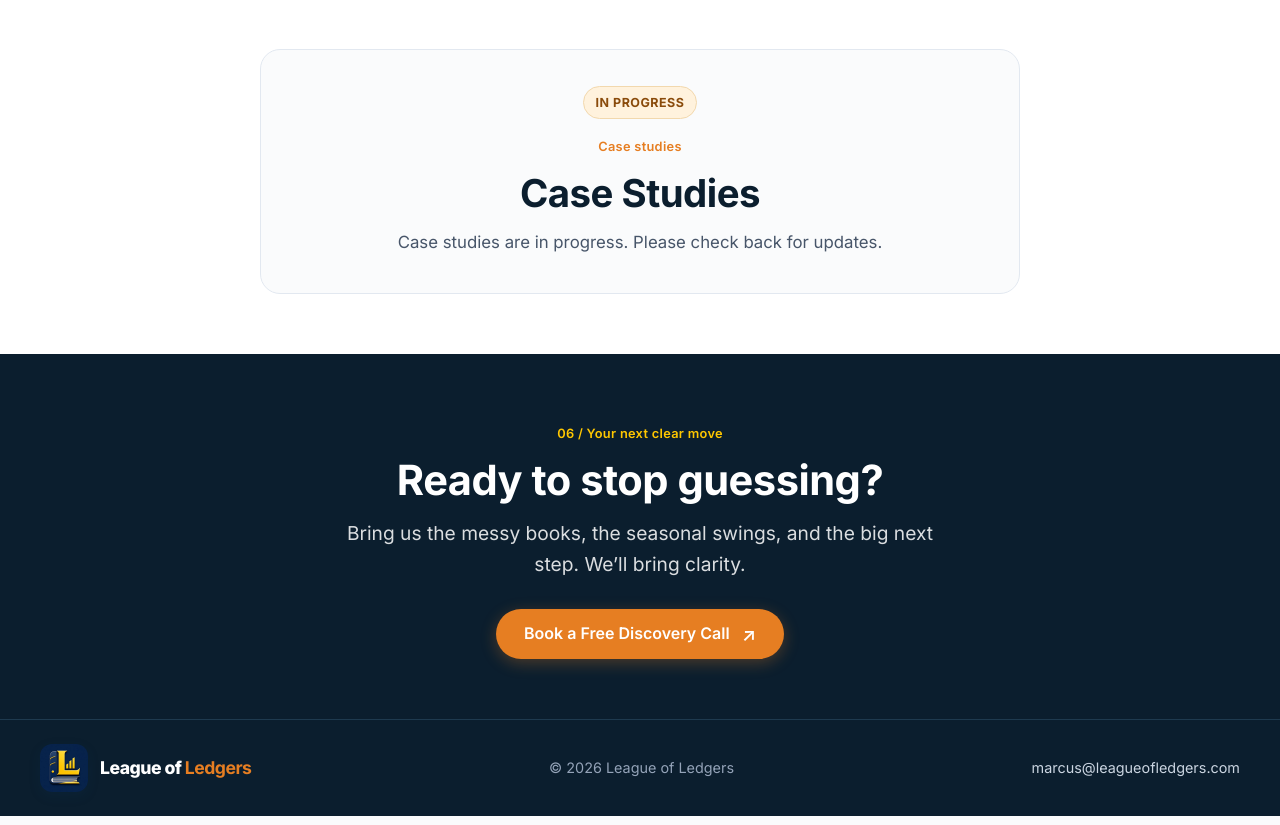
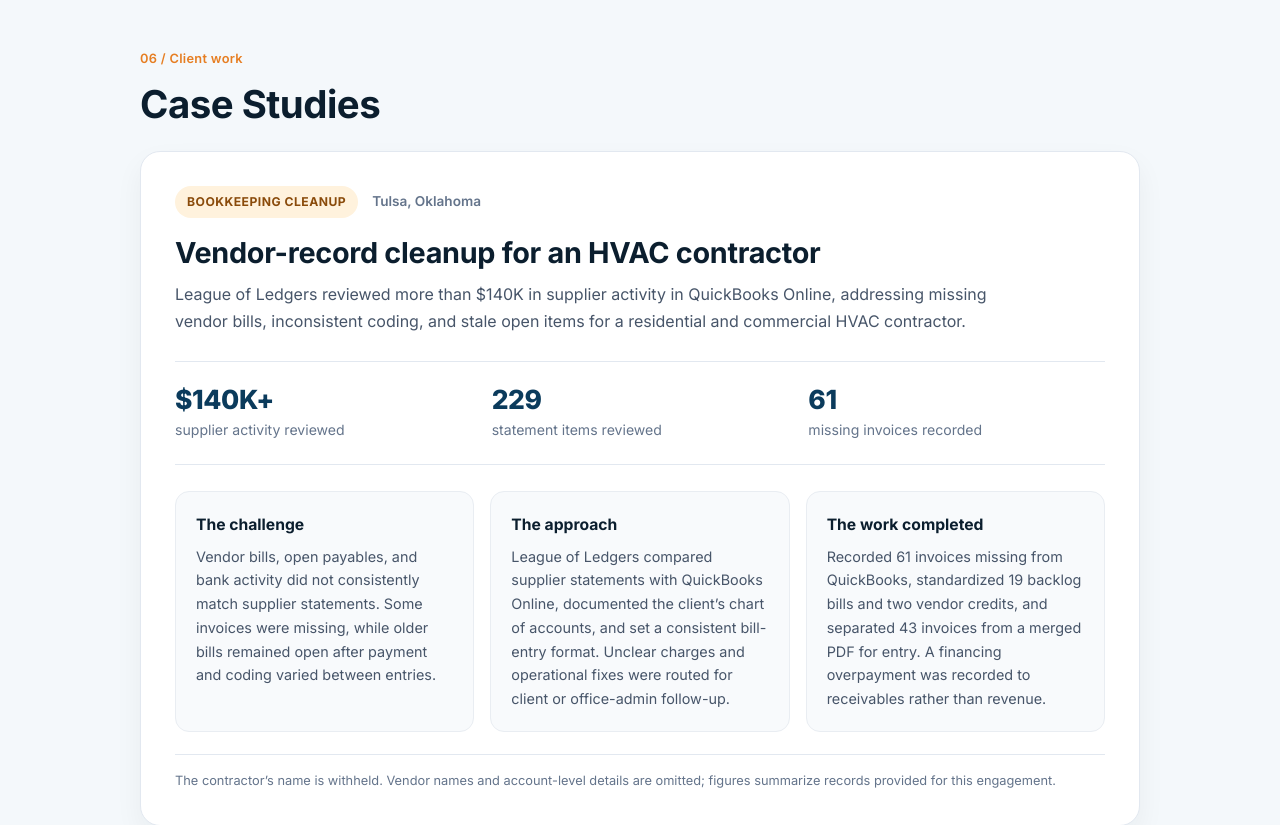
Before and after one commit to leagueofledgers/league-of-ledgers-site, a Next.js app: page / in a window 1280 px wide. Shown: the part 5600-6425 px from the top of the page. Built offline with nearby package versions, Linux system fonts and the light colour scheme.

Commit message:
Add Tulsa HVAC cleanup case study

```diff
--- a/app/globals.css
+++ b/app/globals.css
@@ -1063,32 +1063,12 @@ h2 em {
 }
 
 .case-studies {
-  background: #fff;
-}
-
-.case-studies-panel {
-  background: var(--paper);
-  border: 1px solid var(--line);
-  border-radius: 20px;
+  background: var(--mist);
+}
+
+.case-studies-content {
   margin: 0 auto;
-  max-width: 760px;
-  padding: 36px 28px;
-  position: relative;
-  text-align: center;
-}
-
-.case-studies-status {
-  background: #fff2dd;
-  border: 1px solid #f2d8ad;
-  border-radius: 40px;
-  color: #8a4b0b;
-  display: inline-block;
-  font-size: 0.78rem;
-  font-weight: 700;
-  letter-spacing: 0.04em;
-  margin-bottom: 18px;
-  padding: 6px 12px;
-  text-transform: uppercase;
+  max-width: 1000px;
 }
 
 .case-studies h2 {
@@ -1097,14 +1077,148 @@ h2 em {
   font-weight: 700;
   letter-spacing: -0.5px;
   line-height: 1.2;
-  margin: 0 0 12px;
-}
-
-.case-studies p {
+  margin: 0 0 24px;
+}
+
+.case-study-card {
+  background: #fff;
+  border: 1px solid var(--line);
+  border-radius: 20px;
+  box-shadow: 0 12px 28px rgb(11 30 46 / 5%);
+  padding: 34px;
+}
+
+.case-study-meta {
+  align-items: center;
+  color: var(--muted);
+  display: flex;
+  flex-wrap: wrap;
+  font-size: 0.85rem;
+  font-weight: 600;
+  gap: 10px 14px;
+  margin-bottom: 16px;
+}
+
+.case-study-type {
+  background: #fff2dd;
+  border-radius: 40px;
+  color: #8a4b0b;
+  display: inline-flex;
+  font-size: 0.76rem;
+  font-weight: 700;
+  letter-spacing: 0.04em;
+  padding: 6px 12px;
+  text-transform: uppercase;
+}
+
+.case-study-card h3 {
+  color: var(--deep-navy);
+  font-size: clamp(1.35rem, 2.5vw, 1.8rem);
+  font-weight: 700;
+  letter-spacing: -0.3px;
+  line-height: 1.3;
+  margin: 0 0 10px;
+}
+
+.case-study-lede {
   color: #475569;
-  font-size: 1.05rem;
+  font-size: 1rem;
   line-height: 1.7;
   margin: 0;
+  max-width: 850px;
+}
+
+.case-study-stats {
+  border-bottom: 1px solid var(--line);
+  border-top: 1px solid var(--line);
+  display: grid;
+  gap: 20px;
+  grid-template-columns: repeat(3, minmax(0, 1fr));
+  margin: 26px 0;
+  padding: 22px 0;
+}
+
+.case-study-stats div {
+  display: flex;
+  flex-direction: column;
+  gap: 3px;
+}
+
+.case-study-stats strong {
+  color: var(--navy);
+  font-size: 1.65rem;
+  font-weight: 800;
+  letter-spacing: -0.4px;
+  line-height: 1.2;
+}
+
+.case-study-stats span {
+  color: var(--muted);
+  font-size: 0.88rem;
+}
+
+.case-study-details {
+  display: grid;
+  gap: 16px;
+  grid-template-columns: repeat(3, minmax(0, 1fr));
+}
+
+.case-study-details > div {
+  background: #f8fafc;
+  border: 1px solid #e9edf2;
+  border-radius: 14px;
+  padding: 20px;
+}
+
+.case-study-details h4 {
+  color: var(--deep-navy);
+  font-size: 0.98rem;
+  font-weight: 700;
+  margin: 0 0 8px;
+}
+
+.case-study-details p {
+  color: #475569;
+  font-size: 0.9rem;
+  line-height: 1.65;
+  margin: 0;
+}
+
+.case-study-note {
+  border-top: 1px solid var(--line);
+  color: var(--muted);
+  font-size: 0.8rem;
+  line-height: 1.6;
+  margin: 22px 0 0;
+  padding-top: 16px;
+}
+
+@media (max-width: 992px) {
+  .case-study-details {
+    grid-template-columns: repeat(2, minmax(0, 1fr));
+  }
+}
+
+@media (max-width: 640px) {
+  .case-study-card {
+    padding: 24px 20px;
+  }
+
+  .case-study-stats {
+    gap: 12px;
+  }
+
+  .case-study-stats strong {
+    font-size: 1.4rem;
+  }
+
+  .case-study-stats span {
+    font-size: 0.78rem;
+  }
+
+  .case-study-details {
+    grid-template-columns: 1fr;
+  }
 }
 
 .cta-section {
--- a/components/landing-page.tsx
+++ b/components/landing-page.tsx
@@ -230,9 +230,30 @@ export default function LandingPage() {
 
       <section className="software section-pad"><div className="section-kicker">05 / Fits your stack</div><h2>Already fluent in <em>your tools.</em></h2><p>Keep the systems you rely on. We make the numbers inside them work harder. Active connections and export-based reconciliation depend on your current setup and agreed scope.</p><div className="software-list">{software.map((item) => <span key={item}><Mark type="grid" /> {item}</span>)}</div></section>
 
-      <section className="case-studies section-pad" id="case-studies" aria-labelledby="case-studies-title"><div className="case-studies-panel"><span className="case-studies-status">In progress</span><div className="section-kicker">Case studies</div><h2 id="case-studies-title">Case Studies</h2><p>Case studies are in progress. Please check back for updates.</p></div></section>
+      <section className="case-studies section-pad" id="case-studies" aria-labelledby="case-studies-title">
+        <div className="case-studies-content">
+          <div className="section-kicker">06 / Client work</div>
+          <h2 id="case-studies-title">Case Studies</h2>
+          <article className="case-study-card">
+            <div className="case-study-meta"><span className="case-study-type">Bookkeeping cleanup</span><span>Tulsa, Oklahoma</span></div>
+            <h3>Vendor-record cleanup for an HVAC contractor</h3>
+            <p className="case-study-lede">League of Ledgers reviewed more than $140K in supplier activity in QuickBooks Online, addressing missing vendor bills, inconsistent coding, and stale open items for a residential and commercial HVAC contractor.</p>
+            <div className="case-study-stats" aria-label="Case study highlights">
+              <div><strong>$140K+</strong><span>supplier activity reviewed</span></div>
+              <div><strong>229</strong><span>statement items reviewed</span></div>
+              <div><strong>61</strong><span>missing invoices recorded</span></div>
+            </div>
+            <div className="case-study-details">
+              <div><h4>The challenge</h4><p>Vendor bills, open payables, and bank activity did not consistently match supplier statements. Some invoices were missing, while older bills remained open after payment and coding varied between entries.</p></div>
+              <div><h4>The approach</h4><p>League of Ledgers compared supplier statements with QuickBooks Online, documented the client’s chart of accounts, and set a consistent bill-entry format. Unclear charges and operational fixes were routed for client or office-admin follow-up.</p></div>
+              <div><h4>The work completed</h4><p>Recorded 61 invoices missing from QuickBooks, standardized 19 backlog bills and two vendor credits, and separated 43 invoices from a merged PDF for entry. A financing overpayment was recorded to receivables rather than revenue.</p></div>
+            </div>
+            <p className="case-study-note">The contractor’s name is withheld. Vendor names and account-level details are omitted; figures summarize records provided for this engagement.</p>
+          </article>
+        </div>
+      </section>
 
-      <section className="cta-section section-pad"><div className="cta-inner"><div className="section-kicker">06 / Your next clear move</div><h2>Ready to stop guessing?</h2><p>Bring us the messy books, the seasonal swings, and the big next step. We’ll bring clarity.</p><button type="button" className="button button-gold" onClick={openModal}>Book a Free Discovery Call <Mark type="arrow" /></button></div></section>
+      <section className="cta-section section-pad"><div className="cta-inner"><div className="section-kicker">07 / Your next clear move</div><h2>Ready to stop guessing?</h2><p>Bring us the messy books, the seasonal swings, and the big next step. We’ll bring clarity.</p><button type="button" className="button button-gold" onClick={openModal}>Book a Free Discovery Call <Mark type="arrow" /></button></div></section>
 
       <footer><a className="brand" href="#top"><img className="brand-logo" src="/league-of-ledgers-logo.jpg" alt="" aria-hidden="true" /><span>League of <b>Ledgers</b></span></a><span>© 2026 League of Ledgers</span><a href="mailto:marcus@leagueofledgers.com">marcus@leagueofledgers.com</a></footer>
 
```
Also changed, not shown: 1 other file (tests, documents, lock files or other folders).
